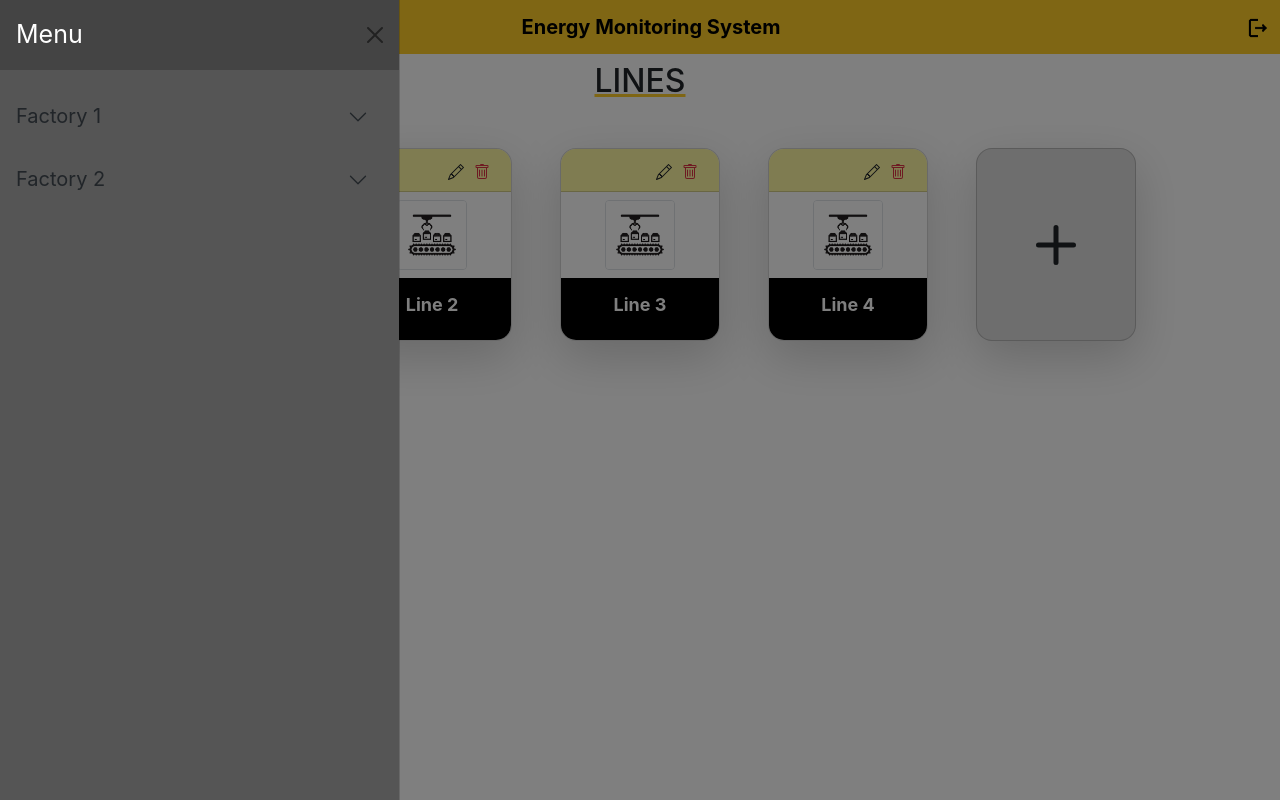
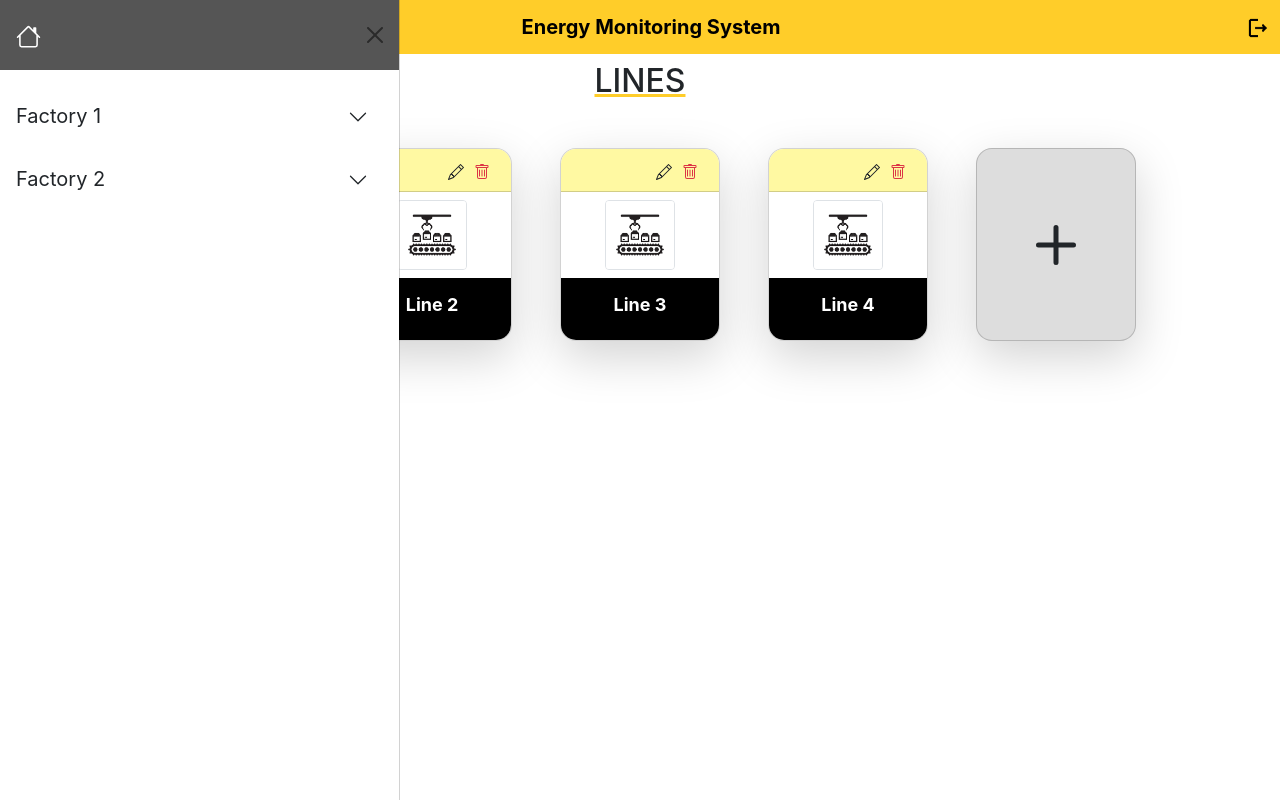
Before and after one commit to diveshwatwani/EMS-OEE, a React (Create React App) app: page /line in a window 1280 px wide. Both pictures are taken after a click on the button 33 px from the left and 27 px from the top of the page. Built offline with nearby package versions, Linux system fonts and the light colour scheme; a web font is replaced by a local one.

Commit message:
bg colour and opacity issue solved

```diff
--- a/src/components/Sidebar.js
+++ b/src/components/Sidebar.js
@@ -3,13 +3,15 @@ import { Link } from 'react-router-dom';
 import { Offcanvas, Nav, Collapse } from 'react-bootstrap';
 import styled from 'styled-components';
 import { BsChevronDown } from 'react-icons/bs';
+import { BsHouse } from 'react-icons/bs';
+
 
 const StyledOffcanvas = styled(Offcanvas)`
-  background-color: #555; /* Updated background color */
+  background-color: white;
 `;
 
 const HeaderWithBackground = styled(Offcanvas.Header)`
-  background-color: #444; /* Background color for the entire header */
+  background-color: #555;
 `;
 
 const MenuTitle = styled.div`
@@ -26,15 +28,17 @@ const StyledNav = styled(Nav)`
     text-decoration: none;
     padding: 15px;
     font-size: 20px;
+
     transition: color 0.3s, border-bottom 0.3s, font-size 0.3s, box-shadow 0.3s;
     border-bottom: 3px solid transparent; /* Default underline */
   }
 
   a:hover {
-    color: #ffcd29; /* Text color on hover */
-    border-bottom: 3px solid #ffcd29; /* Yellow underline on hover */
-    font-size: 22px; /* Increased font size on hover */
-    box-shadow: 0 0 10px rgba(0, 0, 0, 0.3); /* Box shadow on hover */
+    color: #ffcd29;
+    border-bottom: 3px solid #ffcd29;
+    font-weight:bold;
+    font-size: 22px;
+    box-shadow: 0 0 10px rgba(0, 0, 0, 0.3);
   }
 `;
 
@@ -89,9 +93,9 @@ const Sidebar = ({ showSidebar, onHideSidebar, menuItems }) => {
 
   return (
     <div className="d-md-flex flex-md-column">
-      <StyledOffcanvas show={showSidebar} onHide={onHideSidebar}>
+      <StyledOffcanvas show={showSidebar} onHide={onHideSidebar} backdrop={false}>
         <HeaderWithBackground closeButton>
-          <MenuTitle>Menu</MenuTitle>
+          <MenuTitle><BsHouse /></MenuTitle>
         </HeaderWithBackground>
         <Offcanvas.Body>
           <StyledNav>
```
